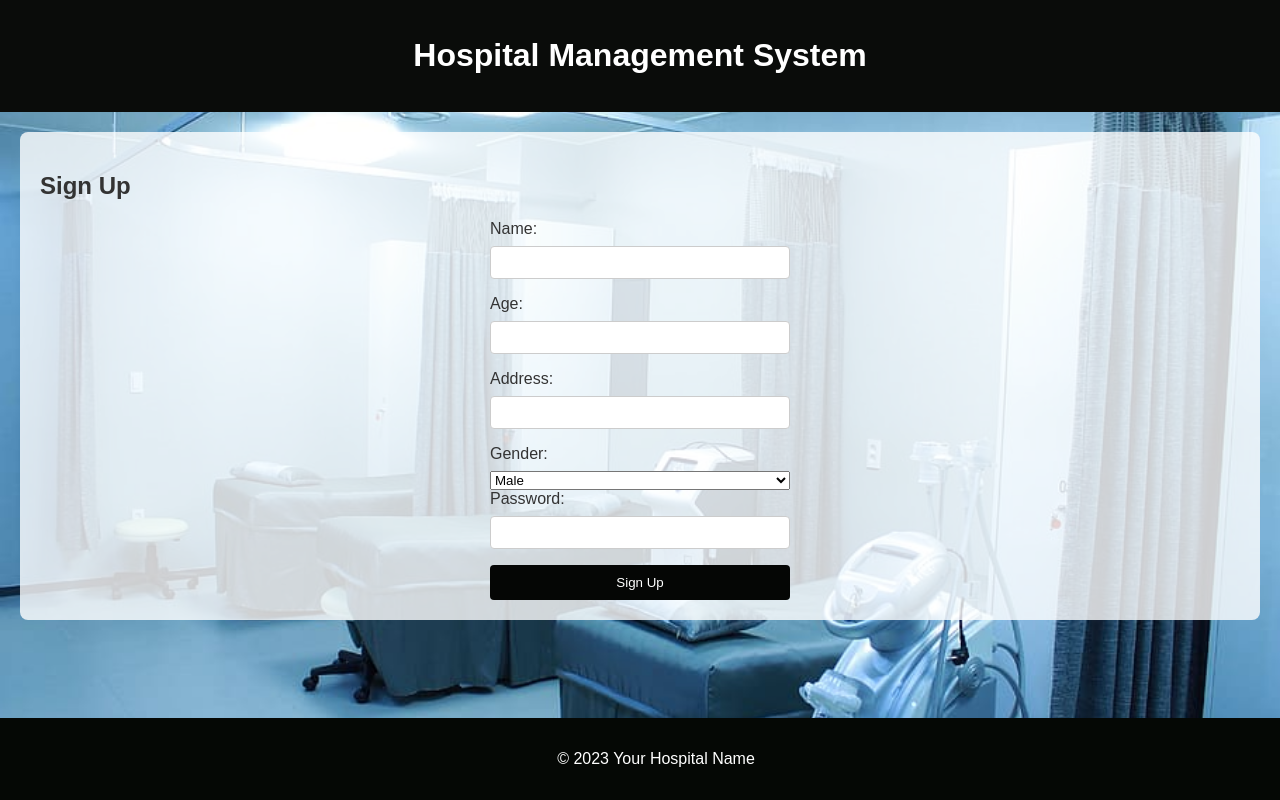
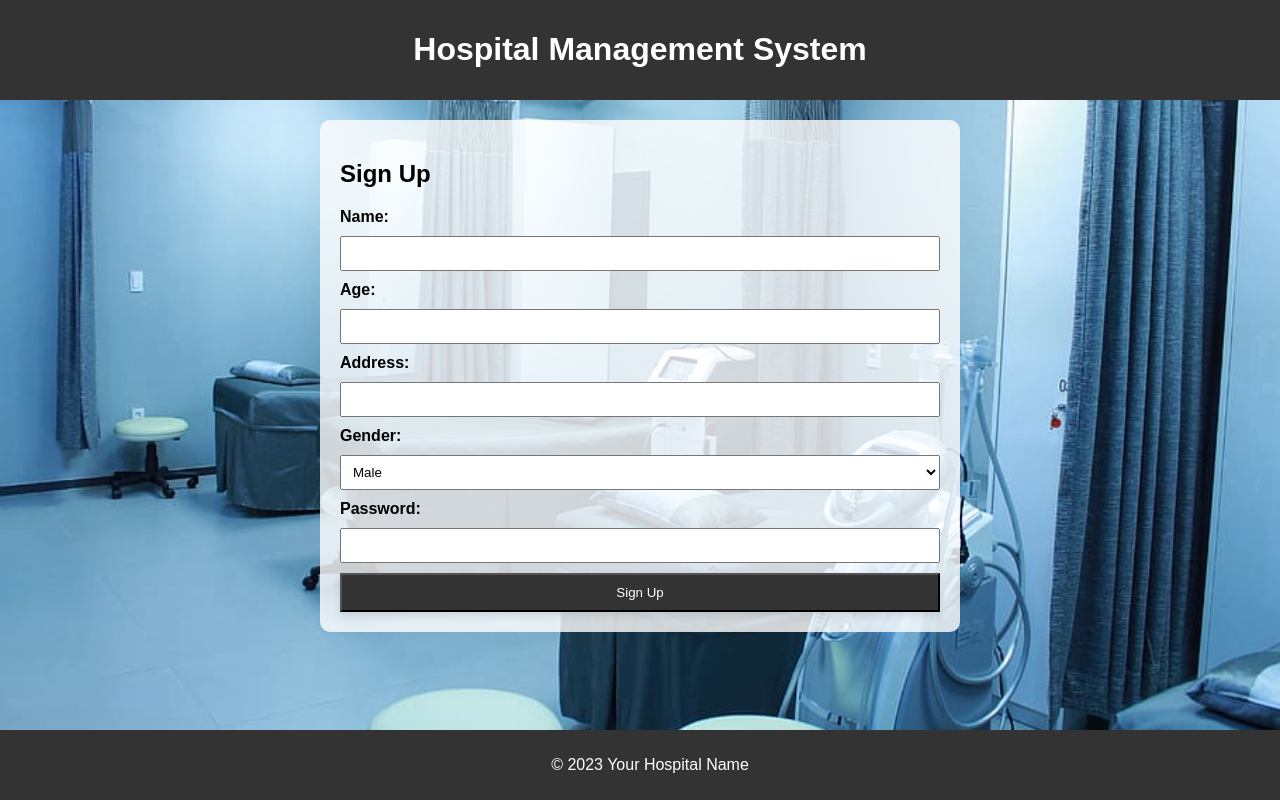
Before and after one commit to Prarthanaaaa/Prarthanaaaa.github.io, a plain HTML site: page index.html in a window 1280 px wide. Drawn offline with Linux system fonts and the light colour scheme.

Commit message:
Update styles.css

```diff
--- a/styles.css
+++ b/styles.css
@@ -1,69 +1,136 @@
 body {
-    font-family: 'Arial', sans-serif;
+    font-family: Arial, sans-serif;
     margin: 0;
     padding: 0;
-    background-image: url('background_img\(1\).jpg');
-    background-size: cover;
-    background-position: contain;
-    background-repeat: no-repeat;
-    color: #333;
+    box-sizing: border-box;
   }
 
   header {
-    background-color: #0a0c0a;
-    color: white;
+    background-color: #333;
+    color: #fff;
+    padding: 10px;
     text-align: center;
-    padding: 1em;
   }
 
   main {
+    max-width: 600px;
+    margin: 20px auto;
     padding: 20px;
-  }
-
-  section {
-    background-color: rgba(255, 255, 255, 0.8);
-    border-radius: 8px;
-    padding: 20px;
-    margin-bottom: 20px;
   }
 
   form {
     display: flex;
     flex-direction: column;
-    max-width: 300px;
-    margin: auto;
+    gap: 10px;
   }
 
   label {
-    margin-bottom: 8px;
+    font-weight: bold;
   }
 
-  input {
+  input,
+  select {
+    width: 100%;
     padding: 8px;
-    margin-bottom: 16px;
-    border: 1px solid #ccc;
-    border-radius: 4px;
+    box-sizing: border-box;
   }
 
   button {
-    background-color: #050605;
-    color: white;
     padding: 10px;
-    border: none;
-    border-radius: 4px;
+    background-color: #333;
+    color: #fff;
     cursor: pointer;
   }
 
-  button:hover {
-    background-color: #0b0f0b;
-  }
-
   footer {
-    background-color: #050805;
-    color: white;
+    background-color: #333;
+    color: #fff;
     text-align: center;
-    padding: 1em;
+    padding: 10px;
     position: fixed;
     bottom: 0;
     width: 100%;
   }
+
+
+
+  /* styles.css */
+
+body {
+    font-family: Arial, sans-serif;
+    margin: 0;
+    padding: 0;
+    box-sizing: border-box;
+    background-image: url('background_img\(1\).jpg'); /* Replace with the path to your image */
+    background-size: cover;
+    background-position: center;
+    background-repeat: no-repeat;
+  }
+
+  header {
+    background-color: #333;
+    color: #fff;
+    padding: 10px;
+    text-align: center;
+  }
+
+  main {
+    max-width: 600px;
+    margin: 20px auto;
+    padding: 20px;
+    background-color: rgba(255, 255, 255, 0.8); /* Add a semi-transparent white background */
+    border-radius: 10px; /* Add rounded corners */
+  }
+
+  form {
+    display: flex;
+    flex-direction: column;
+    gap: 10px;
+  }
+
+  label {
+    font-weight: bold;
+  }
+
+  input,
+  select {
+    width: 100%;
+    padding: 8px;
+    box-sizing: border-box;
+  }
+
+  button {
+    padding: 10px;
+    background-color: #333;
+    color: #fff;
+    cursor: pointer;
+  }
+
+  footer {
+    background-color: #333;
+    color: #fff;
+    text-align: center;
+    padding: 10px;
+    position: fixed;
+    bottom: 0;
+    width: 100%;
+  }
+
+/* Example of a simple fade-in animation */
+main {
+    animation: fadeIn 1s ease-in-out;
+  }
+
+  @keyframes fadeIn {
+    from {
+      opacity: 0;
+    }
+    to {
+      opacity: 1;
+    }
+  }
+
+
+  button {
+    box-shadow: 0 4px 8px rgba(0, 0, 0, 0.1);
+  }
```
